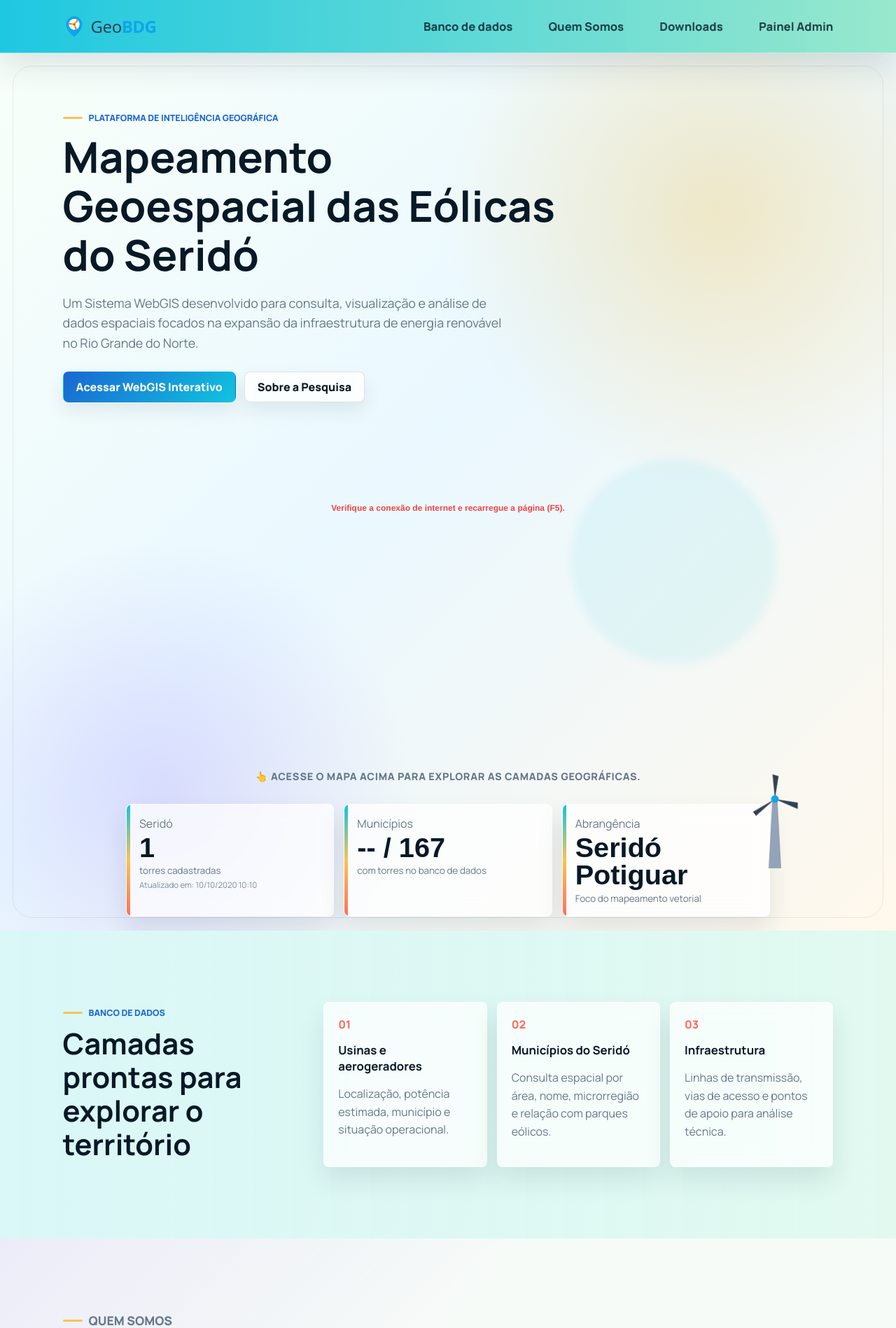
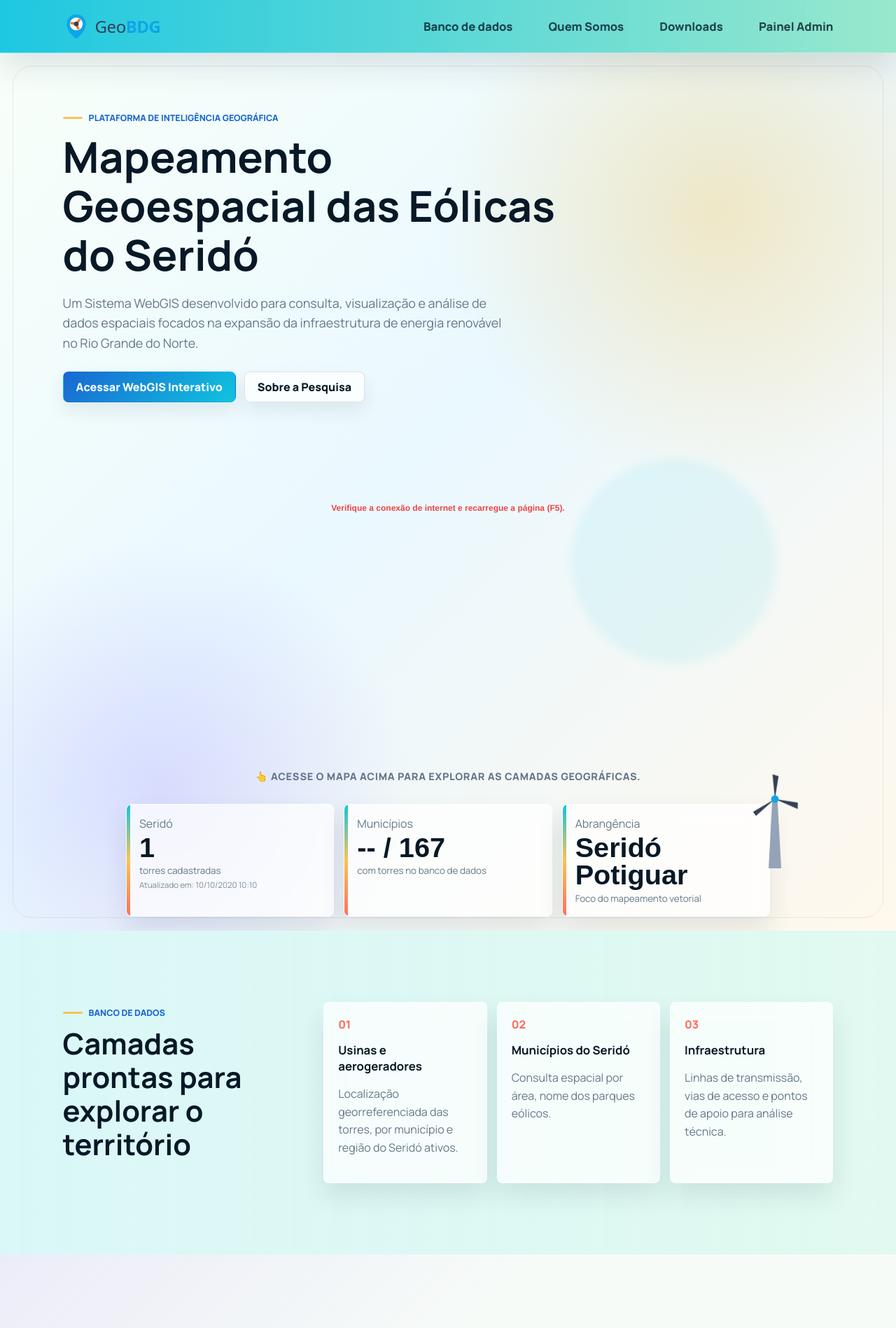
Before and after one commit to Igorhls/serido_geodb, a Django app: template WEBGIS/mapas/templates/inicio.html in a window 1280 px wide. Shown: the top 1898 px of the page at 70% size. Run offline with Django 4.2, Linux system fonts and the light colour scheme; the template is opened without the code that fills it: most values are stand-ins (such as "Sample title", 1, 10 or a date in 2020); some libraries are stand-ins or nearby versions.

Commit message:
Redesenha hélices da logo, aumenta tamanho para 38px e atualiza textos de cards

```diff
--- a/WEBGIS/mapas/templates/inicio.html
+++ b/WEBGIS/mapas/templates/inicio.html
@@ -7,7 +7,7 @@
     <title>Geobdg | Eólicas do Seridó</title>
     <link href="https://fonts.googleapis.com/css2?family=Manrope:wght@400;600;700;800&display=swap" rel="stylesheet" />
     <link rel="icon" type="image/png" href="{% static 'img/icone_eolica.png' %}" />
-    <link rel="stylesheet" href="{% static 'style.css' %}?v=1.3">
+    <link rel="stylesheet" href="{% static 'style.css' %}?v=1.4">
 
     <link rel="stylesheet" href="https://unpkg.com/leaflet@1.9.4/dist/leaflet.css" />
     <script src="https://unpkg.com/leaflet@1.9.4/dist/leaflet.js"></script>
@@ -41,20 +41,19 @@
     <header class="topbar">
       {% url 'lista_downloads' as downloads_url %}
       <a class="brand logo-geobdg" href="{{ downloads_url|default:'#'|slice:':-10' }}#inicio">
-        <svg width="32" height="32" viewBox="0 0 50 50" xmlns="http://www.w3.org/2000/svg">
+        <svg width="38" height="38" viewBox="0 0 50 50" xmlns="http://www.w3.org/2000/svg">
           <!-- Pino do Mapa (Azul) -->
           <path d="M25,2 A18,18 0 0,0 7,20 C7,35 25,48 25,48 C25,48 43,35 43,20 A18,18 0 0,0 25,2 Z" fill="#0ea5e9" />
           <!-- Fundo Vazado -->
           <circle cx="25" cy="20" r="12" fill="#ffffff" />
           <!-- Hélices Eólicas Animadas (Laranja) -->
           <g class="logo-helice" fill="#f97316">
-            <path d="M24.2,20 L23,10 A2,2 0 0,1 27,10 L25.8,20 Z" />
-            <path d="M24.2,20 L23,10 A2,2 0 0,1 27,10 L25.8,20 Z" transform="rotate(120 25 20)" />
-            <path d="M24.2,20 L23,10 A2,2 0 0,1 27,10 L25.8,20 Z" transform="rotate(240 25 20)" />
+            <path d="M 23.5 20 L 22.5 11 A 2.5 2.5 0 0 1 27.5 11 L 26.5 20 Z" />
+            <path d="M 23.5 20 L 22.5 11 A 2.5 2.5 0 0 1 27.5 11 L 26.5 20 Z" transform="rotate(120 25 20)" />
+            <path d="M 23.5 20 L 22.5 11 A 2.5 2.5 0 0 1 27.5 11 L 26.5 20 Z" transform="rotate(240 25 20)" />
           </g>
           <!-- Eixo Central do Motor -->
-          <circle cx="25" cy="20" r="3.5" fill="#eab308" />
-          <circle cx="25" cy="20" r="1.5" fill="#334155" />
+          <circle cx="25" cy="20" r="4.5" fill="#334155" />
         </svg>
         <span>Geo<strong>BDG</strong></span>
       </a>
@@ -126,8 +125,8 @@
       <section id="banco" class="data-section">
         <div><p class="eyebrow">Banco de dados</p><h2>Camadas prontas para explorar o território</h2></div>
         <div class="data-grid">
-          <article><span>01</span><h3>Usinas e aerogeradores</h3><p>Localização, potência estimada, município e situação operacional.</p></article>
-          <article><span>02</span><h3>Municípios do Seridó</h3><p>Consulta espacial por área, nome, microrregião e relação com parques eólicos.</p></article>
+          <article><span>01</span><h3>Usinas e aerogeradores</h3><p>Localização georreferenciada das torres, por município e região do Seridó ativos.</p></article>
+          <article><span>02</span><h3>Municípios do Seridó</h3><p>Consulta espacial por área, nome dos parques eólicos.</p></article>
           <article><span>03</span><h3>Infraestrutura</h3><p>Linhas de transmissão, vias de acesso e pontos de apoio para análise técnica.</p></article>
         </div>
       </section>
@@ -135,7 +134,7 @@
         <p class="eyebrow">Quem Somos</p>
         <h2>Pesquisa, Vetorização e Análise Socioambiental</h2>
         <p>Somos estudantes e pesquisadores do <strong>Instituto Federal do Rio Grande do Norte (IFRN)</strong>, vinculados ao <strong>Laboratório de Tecnologia Mineral e Materiais (LT2M)</strong>. O nosso projeto teve como foco principal a criação de um banco de dados georreferenciado, desenvolvido a partir da vetorização das torres eólicas localizadas na região do Seridó Potiguar.</p>
-        <p style="margin-top: 15px;">Um dos nossos grandes objetivos é democratizar o acesso a essas informações. Para isso, criamos este site <strong>Geobdg</strong> utilizando geotecnologias (WebGIS), oferecendo uma ferramenta voltada para a análise socioambiental e a gestão espacial dos parques eólicos da região.</p>
+        <p style="margin-top: 15px;">Um dos nossos grandes objetivos é democratizar o acesso a essas informações. Para isso, criamos este site utilizando geotecnologias (WebGIS), oferecendo uma ferramenta voltada para a análise socioambiental e a gestão espacial dos parques eólicos da região.</p>
       </section>      <p></p>
     </main>
 
--- a/WEBGIS/mapas/templates/mapa_interativo.html
+++ b/WEBGIS/mapas/templates/mapa_interativo.html
@@ -6,7 +6,7 @@
     <title>WebGIS | Eólicas do Seridó</title>
     <link href="https://fonts.googleapis.com/css2?family=Manrope:wght@400;700&display=swap" rel="stylesheet" />
     <link rel="icon" type="image/png" href="{% static 'img/icone_eolica.png' %}" />
-    <link rel="stylesheet" href="{% static 'style.css' %}?v=1.3">
+    <link rel="stylesheet" href="{% static 'style.css' %}?v=1.4">
     <link rel="stylesheet" href="https://unpkg.com/leaflet@1.9.4/dist/leaflet.css" />
     <script src="https://unpkg.com/leaflet@1.9.4/dist/leaflet.js"></script>
 
--- a/WEBGIS/static/style.css
+++ b/WEBGIS/static/style.css
@@ -797,8 +797,8 @@ h2 {
   letter-spacing: -0.02em;
 }
 .logo-geobdg svg {
-  width: 32px;
-  height: 32px;
+  width: 38px;
+  height: 38px;
   flex-shrink: 0;
 }
 .logo-geobdg span { font-weight: 500; }
```
Also changed, not shown: WEBGIS/mapas/templates/mapas/downloads.html (+6 -7 lines), WEBGIS/mapas/templates/upload.html (+6 -7 lines).
